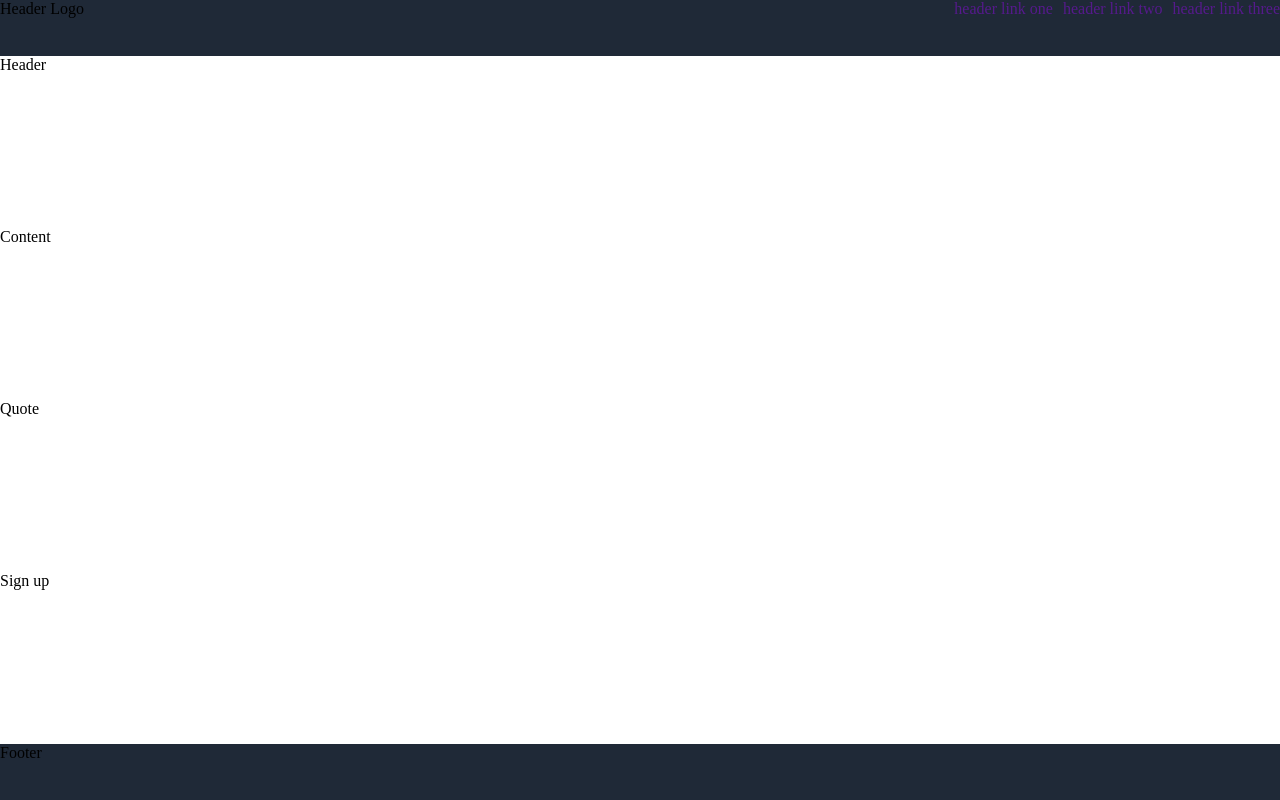
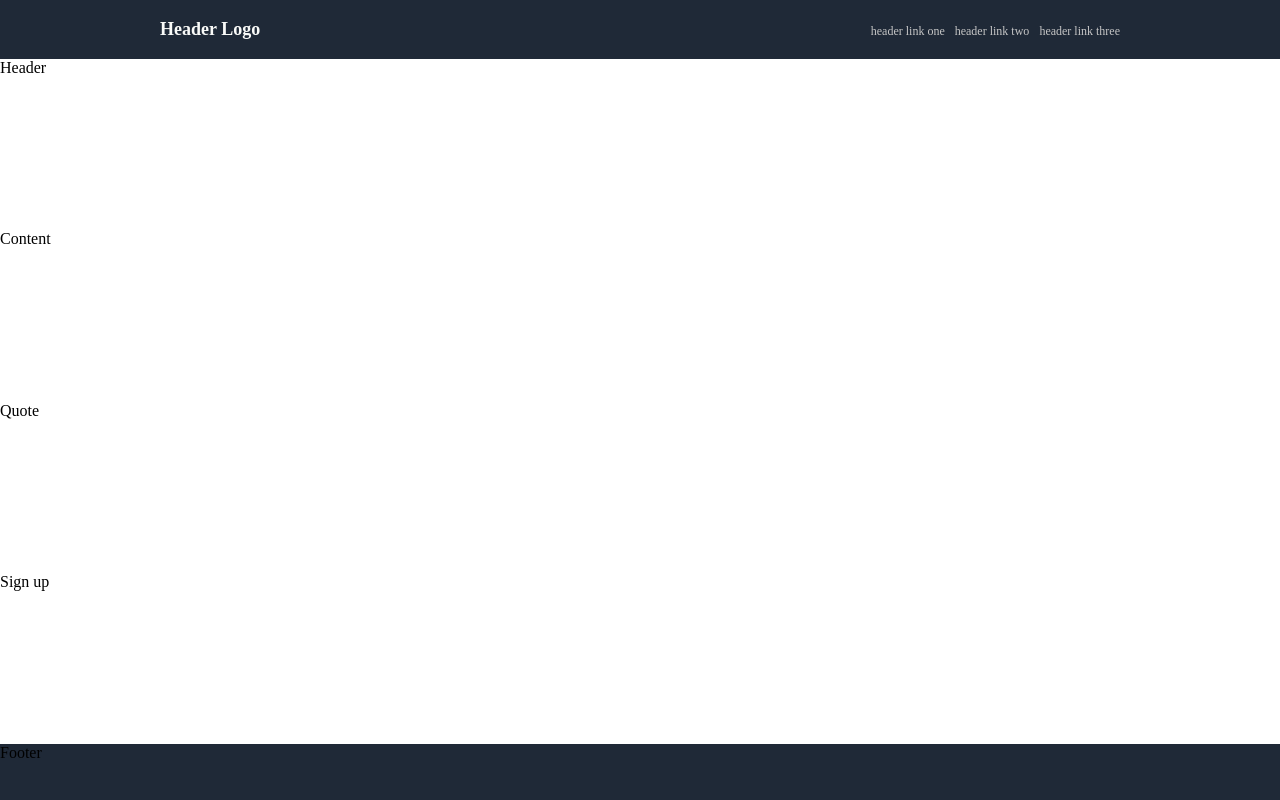
Before and after one commit to samfoit/odin-landingpage, a plain HTML site: page index.html in a window 1280 px wide. Drawn offline with Linux system fonts and the light colour scheme.

Commit message:
Made Nav Bar

```diff
--- a/index.html
+++ b/index.html
@@ -9,7 +9,7 @@
 </head>
 <body>
     <div class="nav">
-        <div>Header Logo</div>
+        <div class="logo">Header Logo</div>
         <ul>
             <li><a href="">header link one</a></li>
             <li><a href="">header link two</a></li>
--- a/style.css
+++ b/style.css
@@ -18,6 +18,7 @@ body {
 .nav {
     display: flex;
     justify-content: space-between;
+    align-items: center;
 }
 
 ul {
@@ -26,8 +27,19 @@ ul {
     list-style: none;
     margin: 0px;
     padding: 0px;
+    margin-right: 20vh;
+    align-items: center;
 }
 
 a {
     text-decoration: none;
+    color: #c6c6c6;
+    font-size: 12px;
 }
+
+.logo {
+    font-size: 18px;
+    color: #F9FAF8;
+    margin-left: 20vh;
+    font-weight: bold;
+}
```
